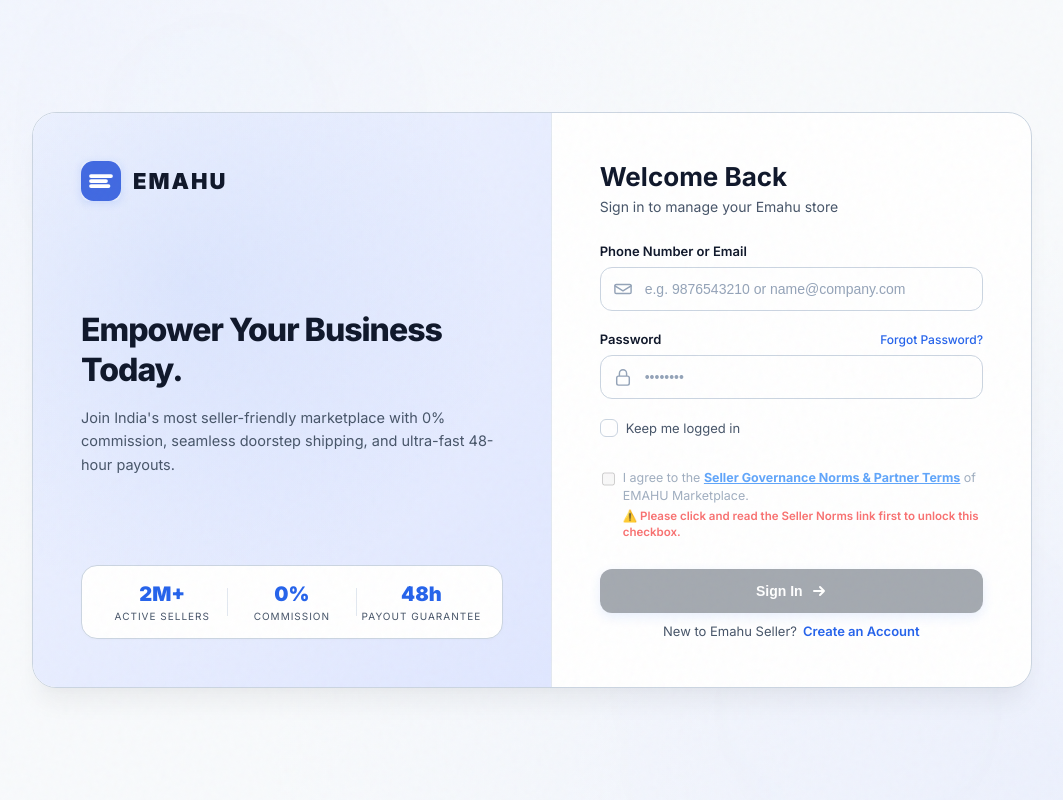
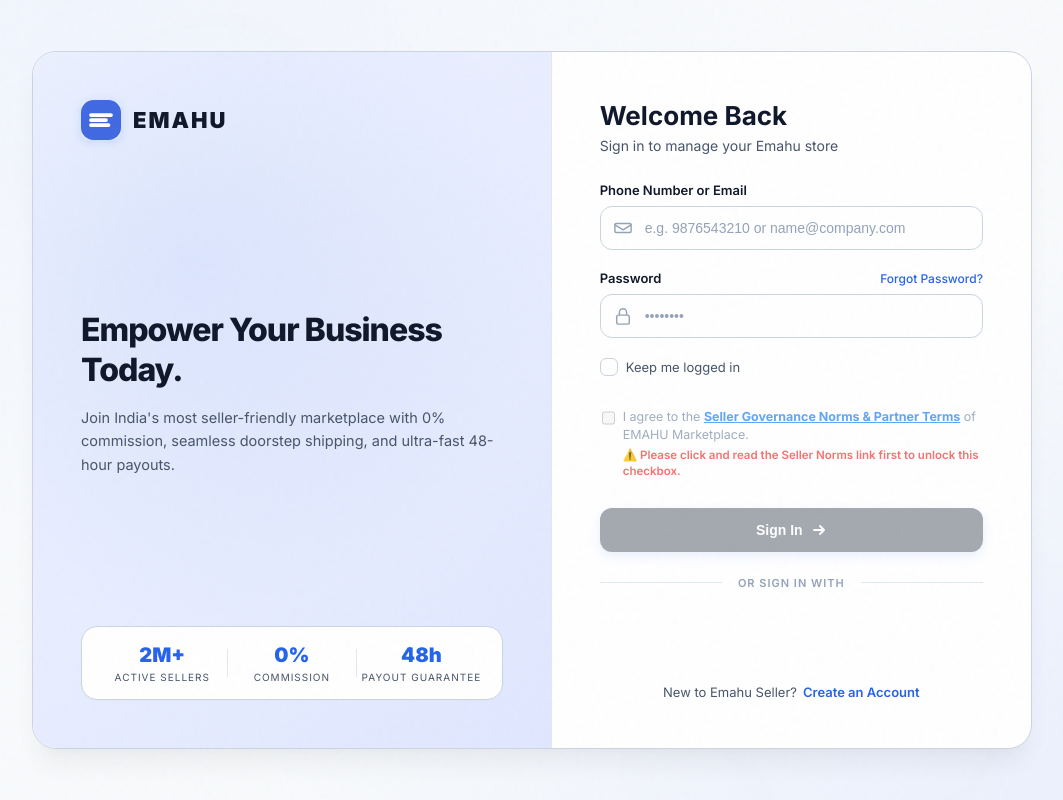
Before and after one commit to Mesolanki/Website---Emahu, a Next.js app in the folder frontend-web/: page /seller/login in a window 1280 px wide. Shown: the whole page, without its empty margins (108-1171 px from the left). Built offline with nearby package versions, Linux system fonts and the light colour scheme; no server answers.

Commit message:
feat: restore and enhance Google Sign-In and Sign-Up buttons on buyer and seller auth pages

```diff
--- a/frontend-web/src/app/seller/login/page.jsx
+++ b/frontend-web/src/app/seller/login/page.jsx
@@ -304,6 +304,20 @@ export default function SellerLogin() {
             </button>
           </form>
 
+          {/* Social login divider */}
+          <div className="sl-social-divider">
+            <span className="sl-social-divider__line" />
+            <span className="sl-social-divider__text">or sign in with</span>
+            <span className="sl-social-divider__line" />
+          </div>
+
+          {/* Social Sign-In buttons */}
+          <div style={{ display: 'flex', flexDirection: 'column', gap: '10px', marginTop: '16px' }}>
+            <div style={{ display: 'flex', justifyContent: 'center', width: '100%', minHeight: '44px' }}>
+              <div id="google-signin-btn" style={{ width: '100%' }} />
+            </div>
+          </div>
+
           {/* Form Footer links */}
           <div className="sl-form-card__footer">
             <span className="sl-form-card__footer-text">New to Emahu Seller?</span>
--- a/frontend-web/src/utils/useGoogleAuth.js
+++ b/frontend-web/src/utils/useGoogleAuth.js
@@ -3,8 +3,9 @@
 import { useEffect, useRef, useCallback } from 'react';
 
 const RAW_CLIENT_ID = process.env.NEXT_PUBLIC_GOOGLE_CLIENT_ID;
-const CLIENT_ID = (RAW_CLIENT_ID || '').trim();
-const isGoogleEnabled = !!(CLIENT_ID && CLIENT_ID !== 'undefined' && CLIENT_ID !== 'null');
+const DEFAULT_CLIENT_ID = '1047648491873-1emahu0982347109283740192837.apps.googleusercontent.com';
+const CLIENT_ID = (RAW_CLIENT_ID && RAW_CLIENT_ID !== 'undefined' && RAW_CLIENT_ID !== 'null') ? RAW_CLIENT_ID.trim() : DEFAULT_CLIENT_ID;
+const isGoogleEnabled = true;
 
 /**
  * Reusable hook to trigger Google Sign-In natively on the current page.
```
Also changed, not shown: frontend-web/src/app/buyer/login/page.jsx (+10 -0 lines), frontend-web/src/app/buyer/register/page.jsx (+10 -0 lines).
